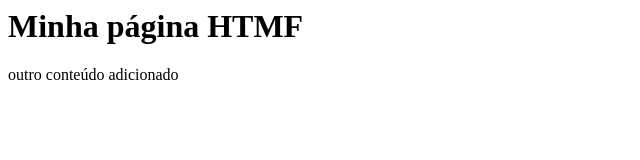
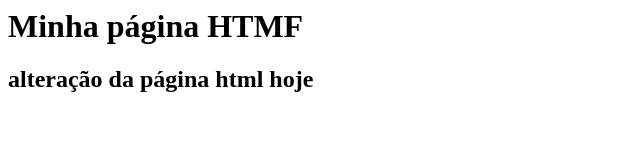
Before and after one commit to roseanecursogama/gama-no-github, a plain HTML site: page index.html in a window 1280 px wide. Shown: the whole page, without its empty margins (0-640 px from the left). Drawn offline with Linux system fonts and the light colour scheme.

Commit message:
contribuição do projeto

```diff
--- a/index.html
+++ b/index.html
@@ -1,6 +1,6 @@
 <html>
     <body>
         <h1>Minha página HTMF</h1>
-        <p>outro conteúdo adicionado</p>
+        <h2>alteração da página html hoje</h2>
     </body>
 </html>
```
